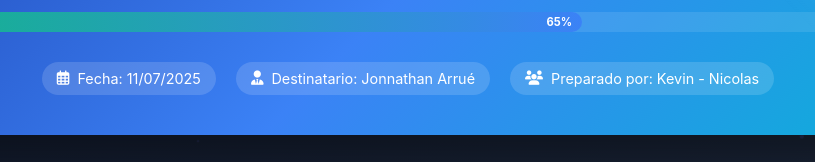
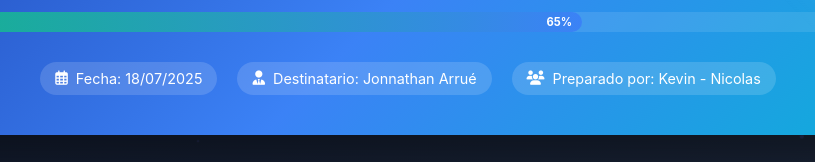
Before and after one commit to Masterk2123/Estado-MICGR, a plain HTML site: page index.html in a window 1280 px wide. Shown: the part 177-339 px from the top of the page, 232-1047 px from the left. Drawn offline with Linux system fonts and the light colour scheme.

Commit message:
Update index.html
cambie la fecha

```diff
--- a/index.html
+++ b/index.html
@@ -845,7 +845,7 @@
                     <div class="progress-bar"></div>
                 </div>
                 <div class="header-info">
-                    <div class="info-badge"><i class="far fa-calendar-alt"></i> Fecha: 11/07/2025</div>
+                    <div class="info-badge"><i class="far fa-calendar-alt"></i> Fecha: 18/07/2025</div>
                     <div class="info-badge"><i class="fas fa-user-tie"></i> Destinatario: Jonnathan Arrué</div>
                     <div class="info-badge"><i class="fas fa-users"></i> Preparado por: Kevin - Nicolas</div>
                 </div>
```
